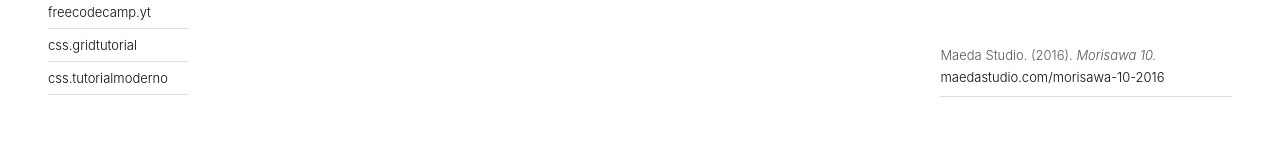
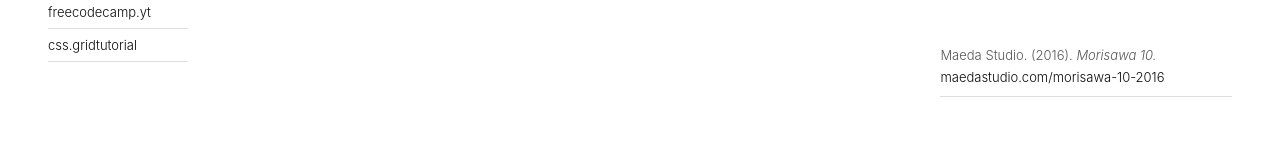
Before and after one commit to matildeflvi/morisawa, a plain HTML site: page index.html in a window 1280 px wide. Shown: the part 4176-4328 px from the top of the page. Drawn offline with Linux system fonts and the light colour scheme.

Commit message:
Update index.html

```diff
--- a/index.html
+++ b/index.html
@@ -223,10 +223,6 @@ corrección de diagramación de imágenes !!!!!  -->
         css.gridtutorial
       </a>
 
-      <a href="https://www.youtube.com/watch?v=OWKXEJN67FE" target="_blank">
-        css.tutorialmoderno
-      </a>
-
     </div>
 
     <div>
```
